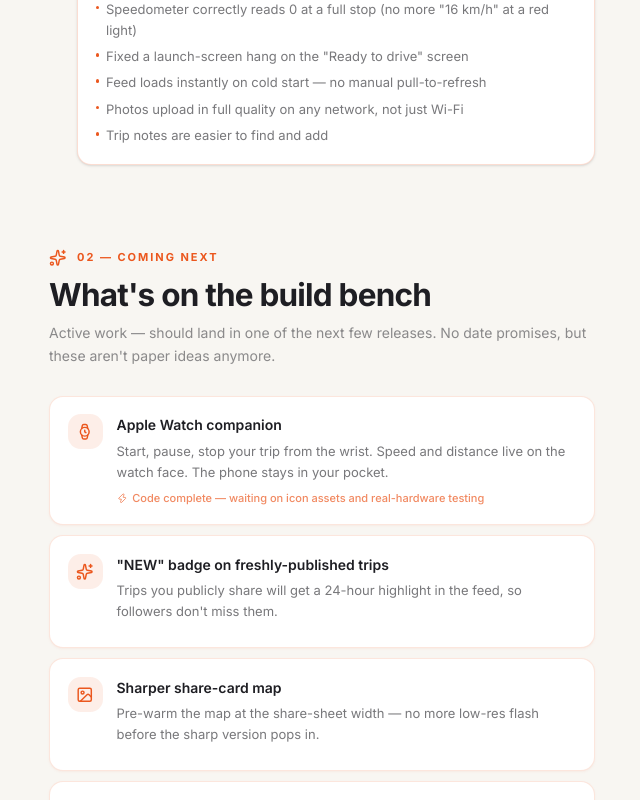
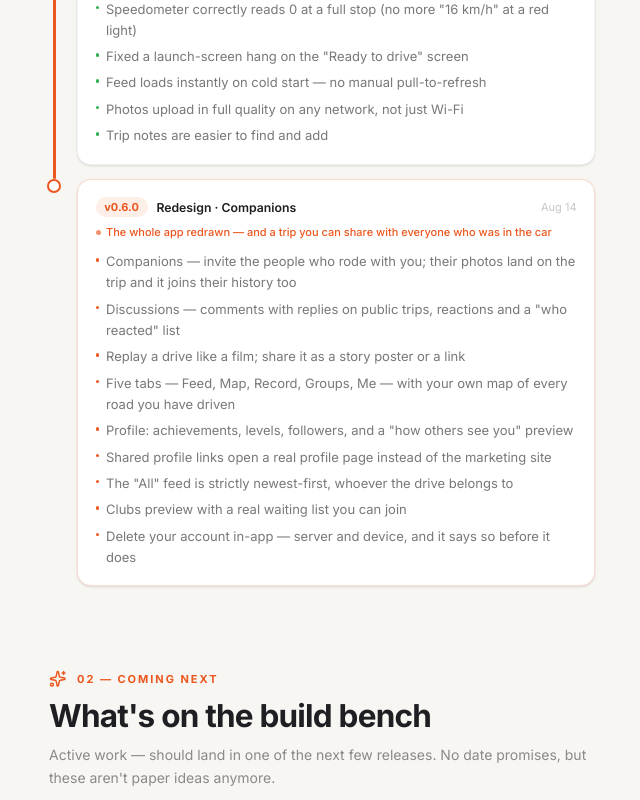
Before and after one commit to OneZee23/triptrack-website, a React (Vite) app: page /roadmap in a window 1280 px wide. Shown: the part 3601-4401 px from the top of the page, without its empty margins (318-958 px from the left). Built offline with nearby package versions, Linux system fonts and the light colour scheme.

Commit message:
docs: roadmap 0.6.0

```diff
--- a/src/pages/Roadmap.tsx
+++ b/src/pages/Roadmap.tsx
@@ -390,7 +390,7 @@
         version: 'v0.5.8',
         name: 'Field Fixes · Globe Opt-in',
         date: { en: 'Jun 16', ru: '16 июн' },
-        status: 'current',
+        status: 'done',
         note: {
           en: 'Newest build — subscriber field feedback + opt-in trips on the website globe',
           ru: 'Свежий билд — фидбэк подписчика с дороги + опт-ин публикации поездок на глобусе сайта',
@@ -423,6 +423,54 @@
           {
             en: 'Trip notes are easier to find and add',
             ru: 'Заметки к поездке проще найти и добавить',
+          },
+        ],
+      },
+      {
+        version: 'v0.6.0',
+        name: 'Redesign · Companions',
+        date: { en: 'Aug 14', ru: '14 авг' },
+        status: 'current',
+        note: {
+          en: 'The whole app redrawn — and a trip you can share with everyone who was in the car',
+          ru: 'Приложение перерисовано целиком — и поездку теперь можно разделить с теми, кто ехал рядом',
+        },
+        features: [
+          {
+            en: 'Companions — invite the people who rode with you; their photos land on the trip and it joins their history too',
+            ru: 'Попутчики — пригласите тех, кто ехал с вами: их фото появляются в поездке, и она попадает в их историю',
+          },
+          {
+            en: 'Discussions — comments with replies on public trips, reactions and a "who reacted" list',
+            ru: 'Обсуждения — комментарии с ответами к публичным поездкам, реакции и список «кто отреагировал»',
+          },
+          {
+            en: 'Replay a drive like a film; share it as a story poster or a link',
+            ru: 'Реплей маршрута как маленькое кино; постер для истории или ссылка',
+          },
+          {
+            en: 'Five tabs — Feed, Map, Record, Groups, Me — with your own map of every road you have driven',
+            ru: 'Пять вкладок — Лента, Карта, Запись, Группы, Я — со своей картой всех проеханных дорог',
+          },
+          {
+            en: 'Profile: achievements, levels, followers, and a "how others see you" preview',
+            ru: 'Профиль: достижения, уровни, подписчики и превью «как видят другие»',
+          },
+          {
+            en: 'Shared profile links open a real profile page instead of the marketing site',
+            ru: 'Ссылка на профиль открывает настоящую страницу профиля, а не промо-сайт',
+          },
+          {
+            en: 'The "All" feed is strictly newest-first, whoever the drive belongs to',
+            ru: '«Все» в ленте — строго по дате, чья бы поездка ни была',
+          },
+          {
+            en: 'Clubs preview with a real waiting list you can join',
+            ru: 'Превью клубов с настоящим списком ожидания',
+          },
+          {
+            en: 'Delete your account in-app — server and device, and it says so before it does',
+            ru: 'Удаление аккаунта прямо в приложении — и сервер, и устройство, о чём сказано заранее',
           },
         ],
       },
```
